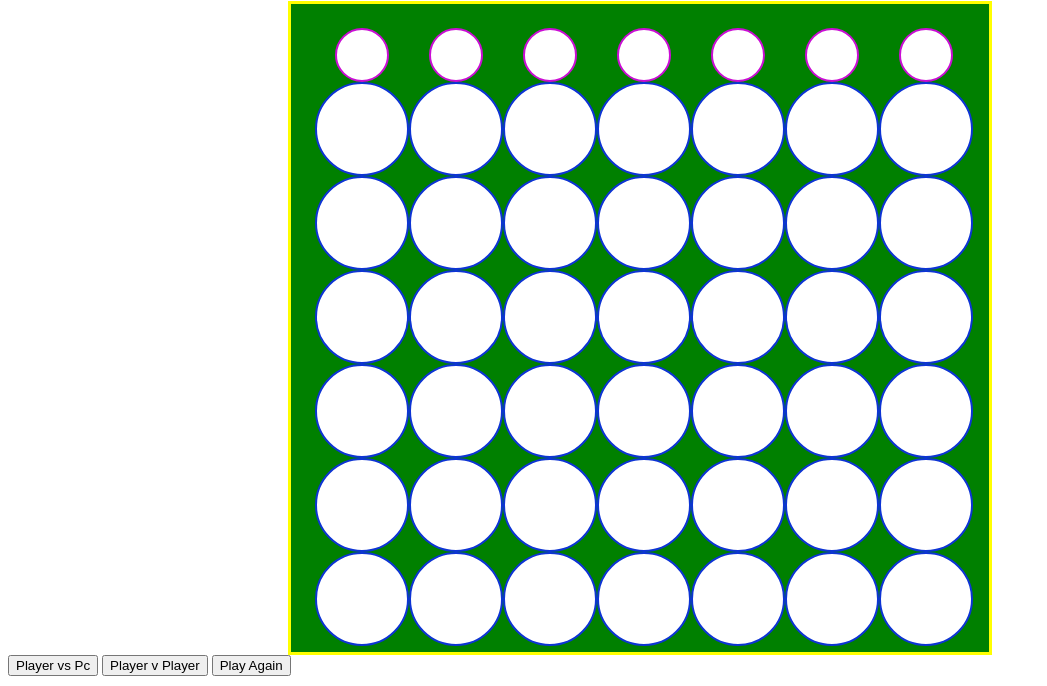
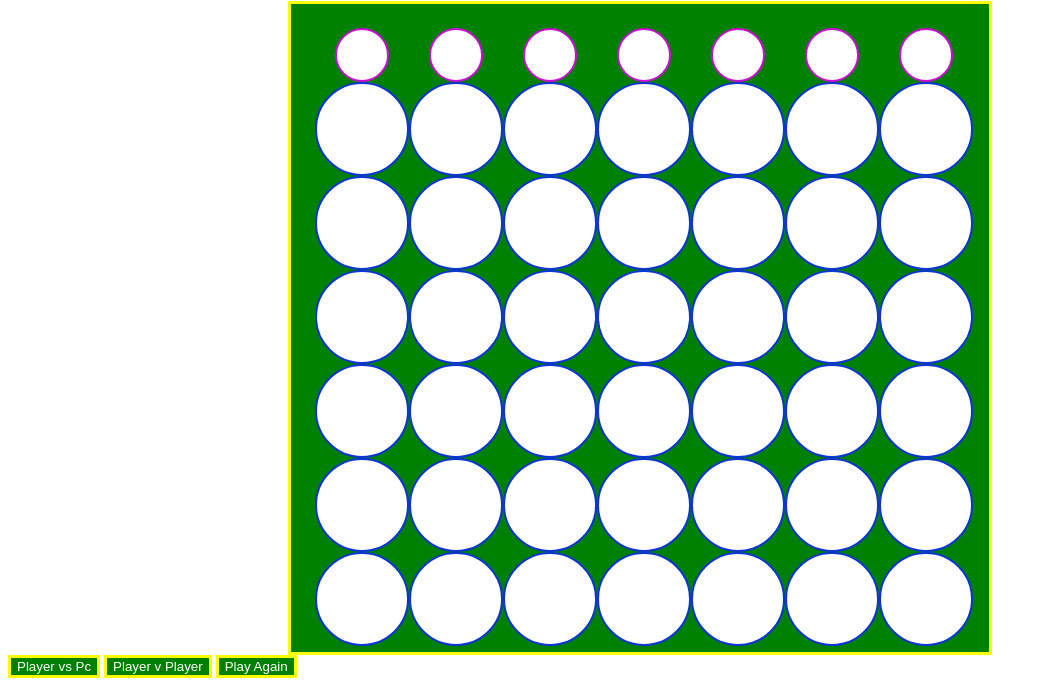
Before and after one commit to GissellValdez/Project-1---Connect-4, a plain HTML site: page index.html in a window 1280 px wide. Shown: the part 188-874 px from the top of the page, without its empty margins (0-1047 px from the left). Drawn offline with Linux system fonts and the light colour scheme.

Commit message:
changes to css

```diff
--- a/style.css
+++ b/style.css
@@ -56,3 +56,8 @@
     border: 2px solid rgb(13, 52, 212);
     border-radius: 50%;
 }
+button{
+    background: green;
+    border: 3px solid yellow;
+    color:white;
+}
```
